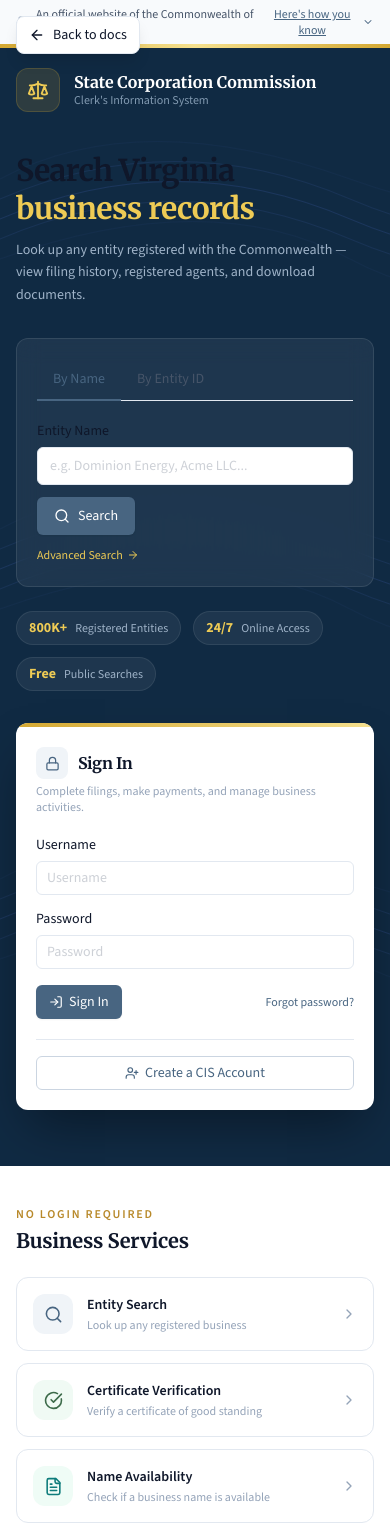
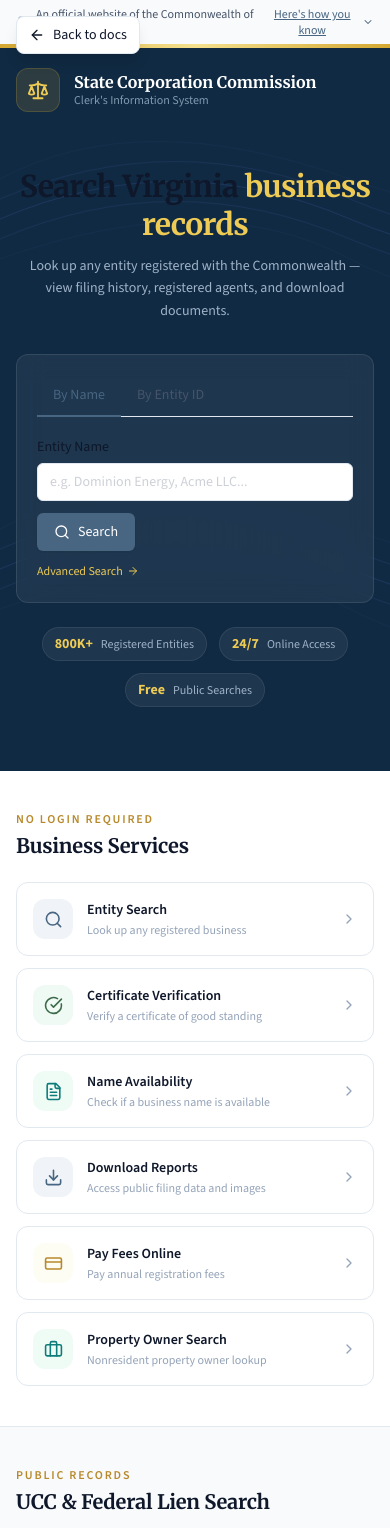
Before and after one commit to iyervish/dogwood-design-system, a React (Vite) app: page /templates/scc-portal in a window 390 px wide. Shown: the top 1528 px of the page. Built offline with nearby package versions, Linux system fonts and the light colour scheme.

Commit message:
Refactor SCC Portal layout for improved user experience
- Simplified the header and search area design for better clarity.
- Enhanced the sign-in button and adjusted the overall layout for a more cohesive look.
- Updated the maximum width of the main content area for better responsiveness.

```diff
--- a/src/pages/templates/SCCPortal.tsx
+++ b/src/pages/templates/SCCPortal.tsx
@@ -1,4 +1,3 @@
-import React from 'react';
 import {
   Building2,
   Search as SearchIcon,
@@ -6,14 +5,11 @@
   CreditCard,
   Download,
   HelpCircle,
-  ExternalLink,
   ChevronRight,
-  UserPlus,
   LogIn,
   Scale,
   BookOpen,
   CheckCircle,
-  Lock,
   ArrowRight,
   Briefcase,
   Shield,
@@ -121,32 +117,39 @@
                 {item}
               </a>
             ))}
+            <div className="h-4 w-px" style={{ backgroundColor: 'rgba(255,255,255,0.15)' }} />
+            <a
+              href="#"
+              className="inline-flex items-center gap-1.5 px-3.5 py-1.5 rounded-lg text-sm font-medium no-underline transition-all hover:brightness-110"
+              style={{
+                backgroundColor: 'rgba(255,255,255,0.1)',
+                border: '1px solid rgba(255,255,255,0.15)',
+                color: 'white',
+              }}
+            >
+              <LogIn size={14} />
+              Sign In
+            </a>
           </div>
         </div>
 
         {/* Hero content */}
-        <div className="relative max-w-6xl mx-auto px-4 sm:px-6 pb-14 pt-6 md:pt-10">
-          <div className="grid grid-cols-1 lg:grid-cols-12 gap-8 items-start">
-            {/* Left: Search Area */}
-            <div className="lg:col-span-7 xl:col-span-8">
-              <div className="mb-8">
+        <div className="relative max-w-3xl mx-auto px-4 sm:px-6 pb-16 pt-10 md:pt-16 text-center">
           <h1
-                  className="text-3xl md:text-4xl lg:text-[2.75rem] font-bold text-white leading-tight mb-3"
+            className="text-3xl md:text-4xl lg:text-5xl font-bold text-white leading-tight mb-3"
             style={{ fontFamily: 'var(--font-heading)', letterSpacing: '-0.02em' }}
           >
-                  Search Virginia
-                  <br />
+            Search Virginia{' '}
             <span style={{ color: 'var(--dogwood-400)' }}>business records</span>
           </h1>
-                <p className="text-sm md:text-base max-w-lg" style={{ color: 'var(--blue-ridge-300)', lineHeight: 1.6 }}>
+          <p className="text-sm md:text-base mx-auto max-w-lg mb-8" style={{ color: 'var(--blue-ridge-300)', lineHeight: 1.6 }}>
             Look up any entity registered with the Commonwealth — view filing history,
             registered agents, and download documents.
           </p>
-              </div>
 
           {/* Entity search — glass card */}
           <div
-                className="rounded-xl p-5 md:p-6"
+            className="rounded-xl p-5 md:p-6 text-left"
             style={{
               backgroundColor: 'rgba(255,255,255,0.06)',
               border: '1px solid rgba(255,255,255,0.1)',
@@ -212,7 +215,7 @@
           </div>
 
           {/* Stat chips */}
-              <div className="flex flex-wrap items-center gap-3 mt-6">
+          <div className="flex flex-wrap items-center justify-center gap-3 mt-6">
             {[
               { value: '800K+', label: 'Registered Entities' },
               { value: '24/7', label: 'Online Access' },
@@ -227,74 +230,6 @@
                 <span className="text-xs" style={{ color: 'var(--blue-ridge-300)' }}>{stat.label}</span>
               </div>
             ))}
-              </div>
-            </div>
-
-            {/* Right: Sign In Panel */}
-            <div className="lg:col-span-5 xl:col-span-4">
-              <div
-                className="rounded-xl overflow-hidden"
-                style={{
-                  backgroundColor: 'var(--color-surface)',
-                  boxShadow: '0 25px 50px -12px rgba(0,0,0,0.4)',
-                }}
-              >
-                {/* Card accent top */}
-                <div
-                  className="h-1"
-                  style={{ background: 'linear-gradient(90deg, var(--dogwood-500), var(--dogwood-300))' }}
-                />
-
-                <div className="p-5 md:p-6">
-                  <div className="flex items-center gap-2.5 mb-1">
-                    <div
-                      className="w-8 h-8 rounded-lg flex items-center justify-center"
-                      style={{ backgroundColor: 'var(--blue-ridge-50)', color: 'var(--blue-ridge-600)' }}
-                    >
-                      <Lock size={15} />
-                    </div>
-                    <h2
-                      className="text-base font-bold"
-                      style={{ color: 'var(--color-text)', fontFamily: 'var(--font-heading)' }}
-                    >
-                      Sign In
-                    </h2>
-                  </div>
-                  <p className="text-xs mb-5" style={{ color: 'var(--color-text-muted)' }}>
-                    Complete filings, make payments, and manage business activities.
-                  </p>
-
-                  <div className="space-y-3.5">
-                    <Input label="Username" required placeholder="Username" size="sm" />
-                    <Input label="Password" type="password" required placeholder="Password" size="sm" />
-
-                    <div className="flex items-center justify-between pt-0.5">
-                      <Button size="sm">
-                        <LogIn size={14} />
-                        Sign In
-                      </Button>
-                      <a
-                        href="#"
-                        className="text-xs no-underline transition-colors hover:opacity-70"
-                        style={{ color: 'var(--color-primary)' }}
-                      >
-                        Forgot password?
-                      </a>
-                    </div>
-                  </div>
-
-                  <div
-                    className="mt-5 pt-4 border-t"
-                    style={{ borderColor: 'var(--color-border)' }}
-                  >
-                    <Button size="sm" variant="outline" className="w-full justify-center">
-                      <UserPlus size={14} />
-                      Create a CIS Account
-                    </Button>
-                  </div>
-                </div>
-              </div>
-            </div>
           </div>
         </div>
       </header>
```
Lines whose indentation alone changed are shown as unchanged.
